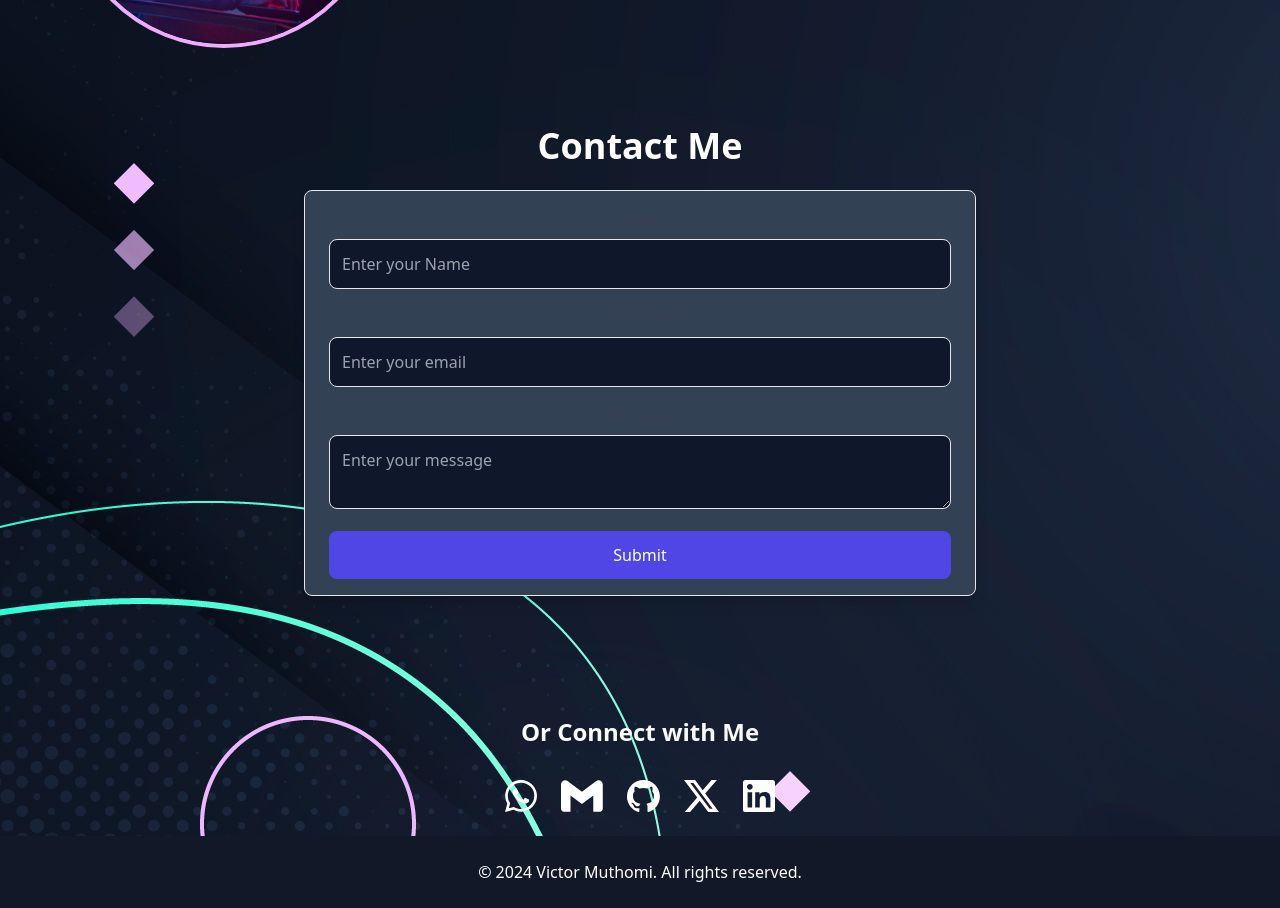
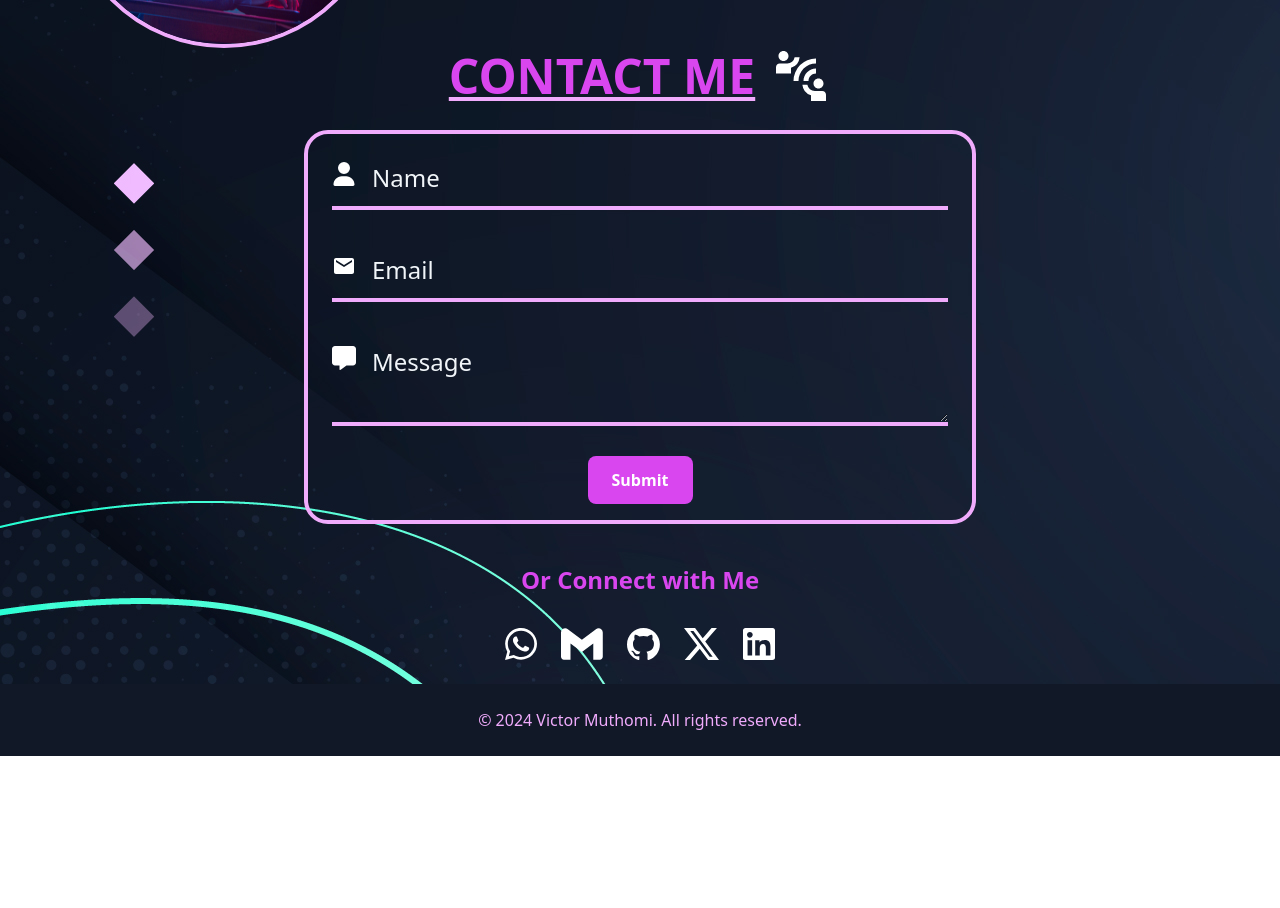
Before and after one commit to Victormuthomi/my-portfolio, a React (Vite) app: page / in a window 1280 px wide. Shown: the part 2800-3708 px from the top of the page. After the commit the page ends 3556 px from the top, so only its background shows below. Built offline with nearby package versions, Linux system fonts and the light colour scheme.

Commit message:
Redesign contact me component and footer component

```diff
--- a/src/components/Contact.jsx
+++ b/src/components/Contact.jsx
@@ -1,5 +1,7 @@
-import React from "react";
 import { useForm, ValidationError } from "@formspree/react";
+import { MdConnectWithoutContact } from "react-icons/md";
+import { FaMessage, FaUser } from "react-icons/fa6";
+import { MdEmail } from "react-icons/md";
 
 function ContactForm() {
   const [state, handleSubmit] = useForm("xqakodrl");
@@ -13,65 +15,84 @@ function ContactForm() {
   }
 
   return (
+    <div className="flex justify-center items-center">
       <form
         onSubmit={handleSubmit}
-      className="max-w-2xl mx-auto bg-slate-700 border px-6 py-4 rounded-lg shadow-lg "
+        className="max-w-2xl w-[900px] border-4 border-fuchsia-300 px-6 py-4 rounded-3xl"
       >
-      <label htmlFor="name" className="block text-gray-700 mb-2">
-        Name
-      </label>
+        <div className="relative">
+          <FaUser className="absolute mt-6 text-white text-2xl  transform -translate-y-1/2" />
+
           <input
             id="name"
             type="name"
             name="name"
-        placeholder="Enter your Name"
-        className="w-full p-3 border bg-slate-900 rounded-lg mb-4"
+            placeholder="Name"
+            className="bg-transparent pl-10 w-full p-3 border-b-4 border-fuchsia-300 focus:border-fuchsia-500 outline-none placeholder:text-slate-100 text-2xl mb-8"
             required
           />
+        </div>
         <ValidationError prefix="Name" field="Name" errors={state.errors} />
 
-      <label htmlFor="email" className="block text-gray-700 mb-2">
-        Email Address
-      </label>
+        <div className="relative">
+          <MdEmail className="absolute mt-6 text-white text-2xl  transform -translate-y-1/2" />
           <input
             id="email"
             type="email"
             name="email"
-        placeholder="Enter your email"
-        className="w-full p-3 border bg-slate-900 rounded-lg mb-4"
+            placeholder="Email"
+            className="bg-transparent pl-10 w-full p-3 border-b-4 border-fuchsia-300 focus:border-fuchsia-500 outline-none placeholder:text-slate-100 text-2xl mb-8"
             required
           />
+        </div>
         <ValidationError prefix="Email" field="email" errors={state.errors} />
 
-      <label htmlFor="message" className="block text-gray-700 mb-2">
-        Message
-      </label>
+        <div className="relative">
+          <FaMessage className="absolute text-white mt-6 ml- text-2xl  transform -translate-y-1/2" />
+
           <textarea
             id="message"
             name="message"
-        placeholder="Enter your message"
-        className="w-full p-3 border bg-slate-900 rounded-lg mb-4"
+            placeholder="Message"
+            className="bg-transparent pl-10 w-full p-3 border-b-4 border-fuchsia-300 focus:border-fuchsia-500 outline-none placeholder:text-slate-100 text-2xl mb-6"
             required
           />
-      <ValidationError prefix="Message" field="message" errors={state.errors} />
+        </div>
+        <ValidationError
+          prefix="Message"
+          field="message"
+          errors={state.errors}
+        />
 
+        <div className="flex justify-center items-center">
           <button
             type="submit"
-        className="w-full bg-indigo-600 text-white py-3 rounded-lg hover:bg-indigo-700"
+            className=" bg-fuchsia-500 hover:bg-fuchsia-300 focus:outline-none focus:ring-2 focus:ring-slate-400 focus:ring-offset-2 focus:ring-offset-slate-50 text-white font-semibold h-12 px-6 rounded-lg sm:w-auto"
             disabled={state.submitting}
           >
             {state.submitting ? "Sending..." : "Submit"}
           </button>
+        </div>
       </form>
+    </div>
   );
 }
 
 function App() {
   return (
-    <div className="text-white py-20" id="contact">
-      <h2 className="text-4xl font-bold text-center mb-6">Contact Me</h2>
+    <>
+      <div
+        className="flex justify-center items-center underline decoration-fuchsia-300"
+        id="contact"
+      >
+        <h2 className=" text-5xl font-bold text-center text-fuchsia-500 mb-6">
+          CONTACT ME
+        </h2>
+        <MdConnectWithoutContact className="text-6xl ml-4 md:mb-6 mb-20 md:mt-0 mt-8 text-white " />
+      </div>
+
       <ContactForm />
-    </div>
+    </>
   );
 }
 
--- a/src/components/Footer.jsx
+++ b/src/components/Footer.jsx
@@ -4,7 +4,7 @@ const Footer = () => {
   return (
     <>
       {/* <!-- Footer --> */}
-      <footer className="bg-gray-900 text-white py-6 text-center">
+      <footer className="bg-gray-900 text-fuchsia-300 py-6 text-center">
         <p>&copy; 2024 Victor Muthomi. All rights reserved.</p>
       </footer>
     </>
--- a/src/components/Socials.jsx
+++ b/src/components/Socials.jsx
@@ -4,7 +4,7 @@ const Socials = () => {
   return (
     <>
       <div className="text-center mt-8" id="socials">
-        <h3 className="text-2xl text-slate-50 font-semibold py-2 mt-8 mb-6">
+        <h3 className="text-2xl text-fuchsia-500 font-semibold py-2 mt-8 mb-6">
           Or Connect with Me
         </h3>
         <div className="flex justify-center gap-6 mb-6">
```
Lines whose indentation alone changed are shown as unchanged.
